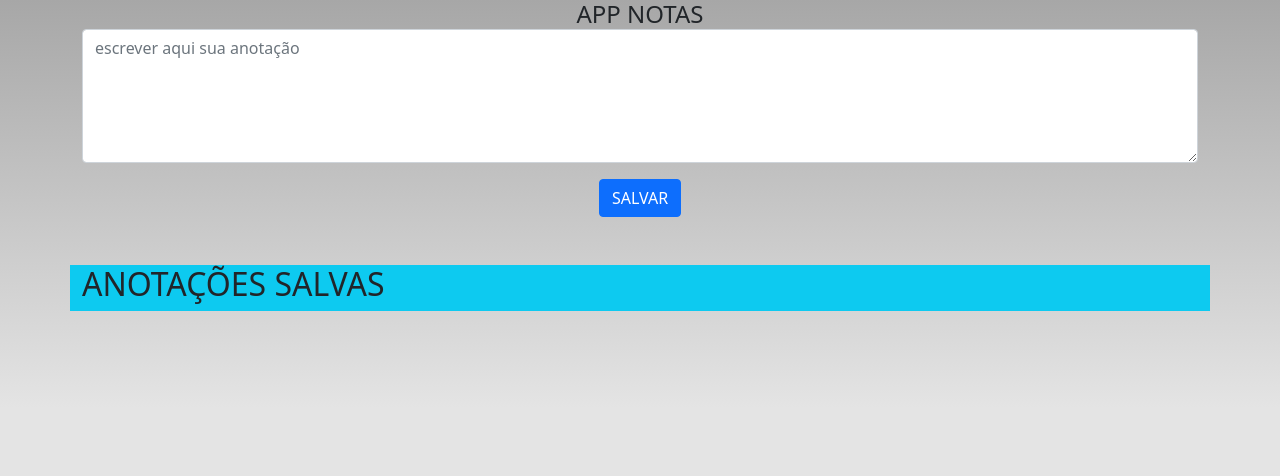
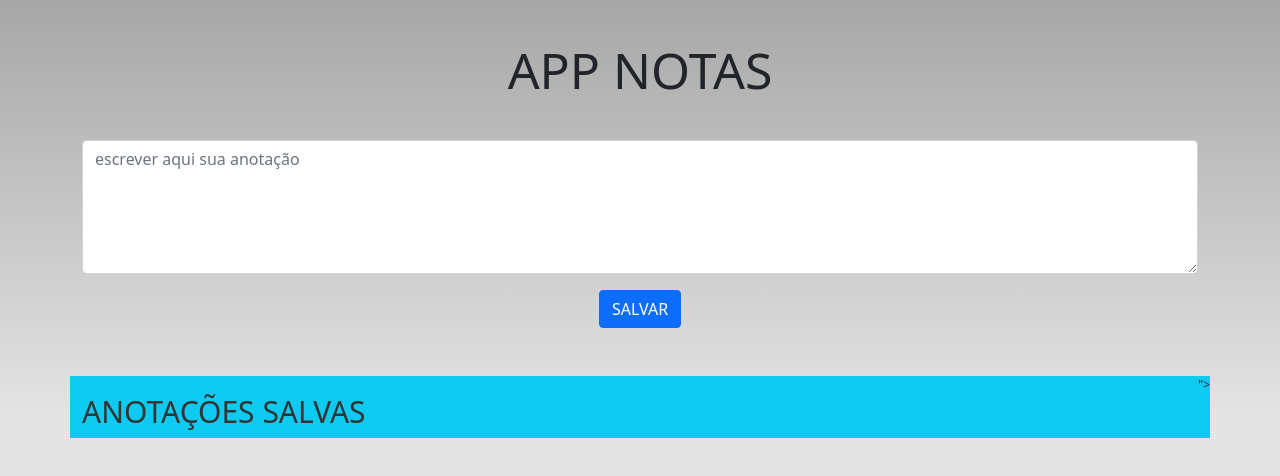
Before and after one commit to suellen05/App-notas, a website: page app-notas/www/index.html in a window 1280 px wide. Drawn offline with Linux system fonts and the light colour scheme.

Commit message:
atualizacao

```diff
--- a/app-notas/config.xml
+++ b/app-notas/config.xml
@@ -1,6 +1,6 @@
 <?xml version='1.0' encoding='utf-8'?>
 <widget id="com.suellen.appnotas" version="1.0.0" xmlns="http://www.w3.org/ns/widgets" xmlns:cdv="http://cordova.apache.org/ns/1.0">
-    <name>Suellen Sant Ana</name>
+    <name>Anotações</name>
     <description>Sample Apache Cordova App</description>
     <author email="suellenwmj@hotmail.com" href="https://cordova.apache.org">
         Apache Cordova Team
@@ -12,6 +12,9 @@
     <preference name="SplashScreenDelay" value="3000" />
     <preference name= "SplashMaintainAspectRatio" value="true" />
 
+    <!--<preference name= "Fullscreen" value="true" /> -->
+    <preference name="statusBarBackgroundColor" value="#ff0000" />
+
     <content src="index.html" />
     <allow-intent href="http://*/*" />
     <allow-intent href="https://*/*" />
--- a/app-notas/www/css/style.css
+++ b/app-notas/www/css/style.css
@@ -62,14 +62,19 @@ body {
 }
 
 h1 {
-    font-size:24px;
+    font-size:50px;
     font-weight:normal;
-    margin:0px;
+    margin:20px;
     overflow:visible;
-    padding:0px;
+    padding:20px;
     text-align:center;
 }
 
+h2 {
+    font-size:30px;
+    color: #333333;
+
+}
 .event {
     border-radius:4px;
     color:#FFFFFF;
@@ -105,6 +110,7 @@ h1 {
 
 @media screen and (prefers-color-scheme: dark) {
     body {
-        background-image:linear-gradient(to bottom, #585858 0%, #1B1B1B 51%);
+        background-image:linear-gradient(to bottom, #e06b6b 0%, #eeaaaa 51%);
+        text-align:center;
     }
 }
--- a/app-notas/www/index.html
+++ b/app-notas/www/index.html
@@ -25,7 +25,9 @@
 </div>
 
 <div class="row mt-5 bg-info">
-    <div class="col lg-12"> <h2>ANOTAÇÕES SALVAS</h2> </div>
+    <div class="col lg-12 text-secondary">
+
+     </div>"><h2>ANOTAÇÕES SALVAS</h2> </div>
     <div class="col lg-12" id="anotacoes-salvas"></div>
 </div>
 
--- a/app-notas/www/js/app.js
+++ b/app-notas/www/js/app.js
@@ -9,4 +9,5 @@ function SalvarAnotacao(){
 
 document.getElementById('salvar').addEventListener('click', function(){
 SalvarAnotacao();
+navigator.vibrate([1000,1000,1000]);
 })
```
Also changed, not shown: app-notas/package.json (+6 -2 lines), 1 other file.
